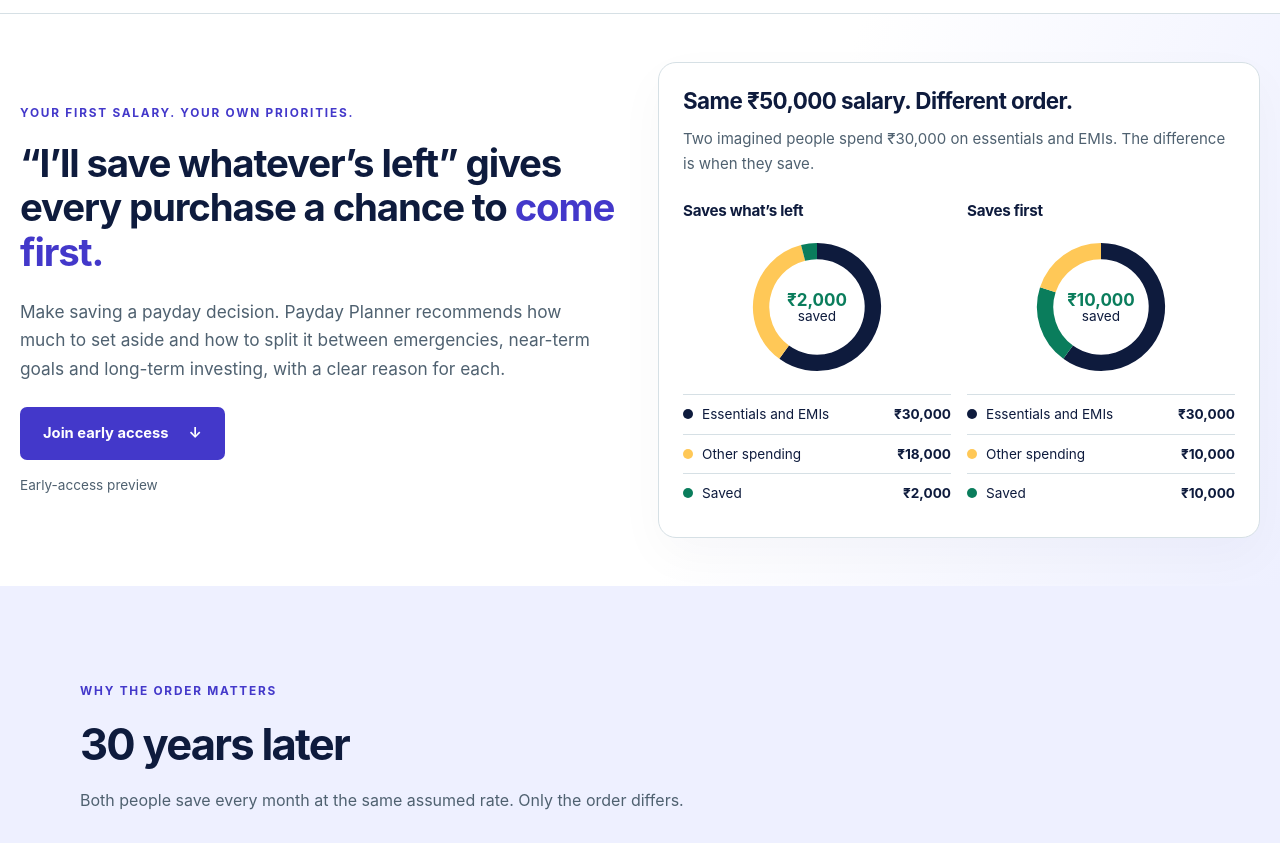
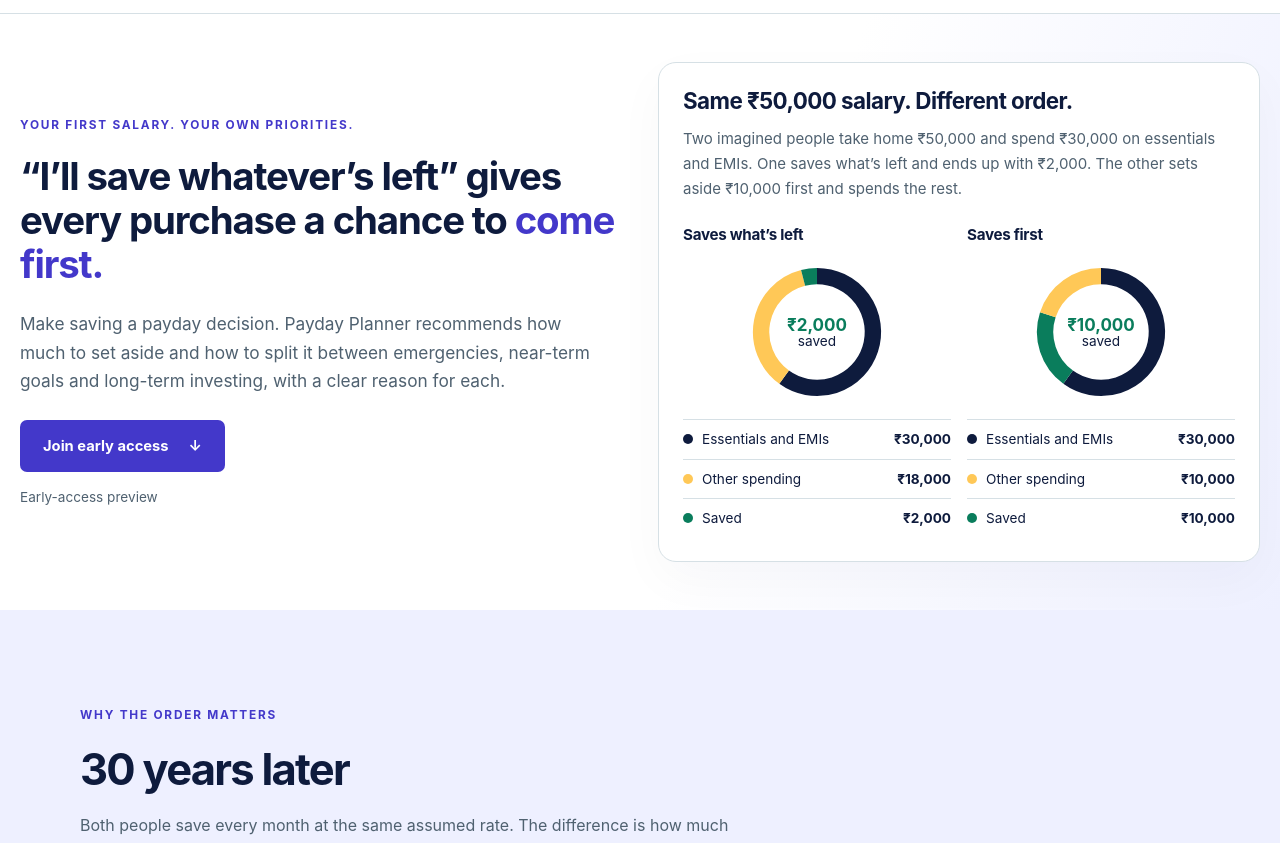
Before and after one commit to saisridh/Payday-Planner-Vercel.app, a plain HTML site: page index.html in a window 1280 px wide. Shown: the part 67-910 px from the top of the page. Drawn offline with Linux system fonts and the light colour scheme.

Commit message:
Clarify example assumptions and link sample plan to comparison

```diff
--- a/index.html
+++ b/index.html
@@ -225,7 +225,7 @@
         </div>
         <aside class="hero-comparison" aria-labelledby="hero-comparison-title">
           <h2 id="hero-comparison-title">Same ₹50,000 salary. Different order.</h2>
-          <p class="hero-comparison-intro">Two imagined people spend ₹30,000 on essentials and EMIs. The difference is when they save.</p>
+          <p class="hero-comparison-intro">Two imagined people take home ₹50,000 and spend ₹30,000 on essentials and EMIs. One saves what’s left and ends up with ₹2,000. The other sets aside ₹10,000 first and spends the rest.</p>
         <div class="hero-approaches">
           <article class="hero-approach">
             <h3>Saves what’s left</h3>
@@ -260,7 +260,7 @@
          Bars share a 14,903,594.4866 rupee scale; the first total is exactly 20% of the second. -->
     <section class="section soft" id="why-it-matters" aria-labelledby="order-title">
       <div class="wrap">
-        <div class="intro"><span class="eyebrow">Why the order matters</span><h2 id="order-title">30 years later</h2><p>Both people save every month at the same assumed rate. Only the order differs.</p></div>
+        <div class="intro"><span class="eyebrow">Why the order matters</span><h2 id="order-title">30 years later</h2><p>Both people save every month at the same assumed rate. The difference is how much each one saves.</p><p>This example assumes the person who saves first spends less on other things (₹10,000 instead of ₹18,000). It is an illustration of the habit, not a prediction of anyone’s behaviour.</p></div>
         <div class="results">
           <p class="small">Illustrative totals on a shared scale. Money put in is solid green; assumed growth is light green.</p>
           <p class="difference">That ₹8,000 a month difference becomes about ₹1.19 crore after 30 years, under the assumptions below.</p>
@@ -314,7 +314,7 @@
     <!-- 6. Hypothetical example: 5,000 + 3,000 + 2,000 = 10,000. -->
     <section class="section soft" id="sample-plan" aria-labelledby="sample-title">
       <div class="wrap sample-layout">
-        <div class="intro"><span class="eyebrow">A sample payday plan</span><h2 id="sample-title">One amount.<br>Three clear purposes.</h2><p>Imagine a first-job employee with ₹10,000 left to save after essentials and EMIs, no emergency savings yet, and a purchase planned in a few months.</p><p class="small">Illustrative example only. These figures are not advice or a prediction. They are not a recommendation for you.</p></div>
+        <div class="intro"><span class="eyebrow">A sample payday plan</span><h2 id="sample-title">One amount.<br>Three clear purposes.</h2><p>Imagine the person who saves first sets aside ₹10,000 on payday, has no emergency savings yet, and has a purchase planned in a few months. Here is one way that amount could be divided.</p><p class="small">Illustrative example only. These figures are not advice or a prediction. They are not a recommendation for you.</p></div>
         <article class="sample" aria-label="Illustrative split of ten thousand rupees">
           <div class="sample-head"><span>ILLUSTRATIVE EXAMPLE / PAYDAY SAVINGS</span><strong>₹10,000</strong></div>
           <div class="sample-body">
```
